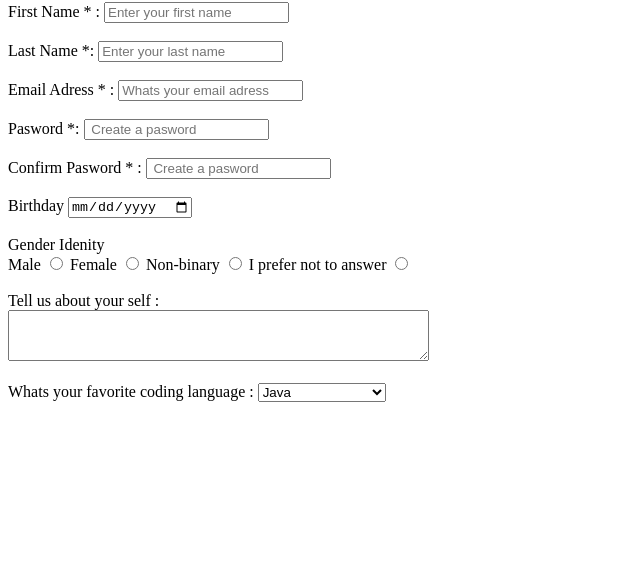
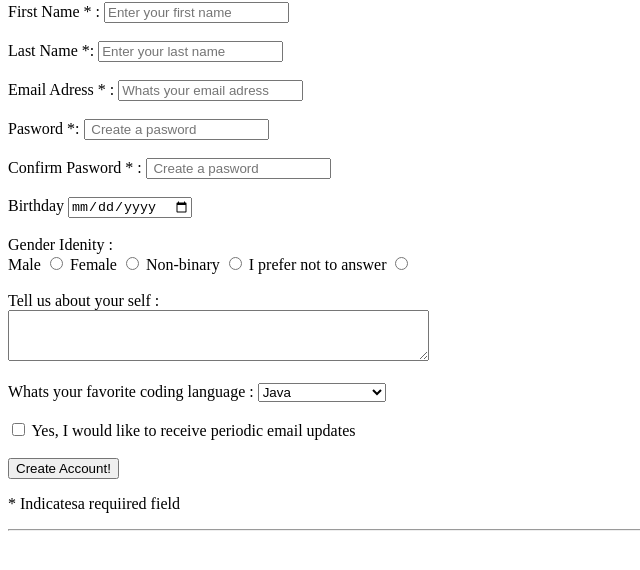
Before and after one commit to Jetmishemoto/Web-Fundamentals-Public, a plain HTML site: page Registration Form/Coggins_Daadoni_HTML_RegistrationForm.html in a window 1280 px wide. Shown: the part 78-648 px from the top of the page, without its empty margins (0-640 px from the left). Drawn offline with Linux system fonts and the light colour scheme.

Commit message:
Finished up form

```diff
--- a/Registration Form/Coggins_Daadoni_HTML_RegistrationForm.html
+++ b/Registration Form/Coggins_Daadoni_HTML_RegistrationForm.html
@@ -9,6 +9,10 @@
 <body>
 
     <h1> Registration Form</h1>
+
+    <form action="#">
+
+
 
     <div>
         <label> First Name * :</label>
@@ -60,7 +64,7 @@
 
 
     <div>
-        <label > Gender Idenity</label>
+        <label > Gender Idenity :</label>
     </div>
 
     <div>
@@ -100,7 +104,22 @@
             <option value="Pears">Pears</option>
         </select>
     </div>
+    <br>
 
+    <div>
+
+    <input type="checkbox" name="accept" id="accept">
+    <label for="accept">Yes, I would like to receive periodic email updates</label>
+
+    </div>
+    <br>
+
+    <div>
+        <input type="submit" value="Create Account!" >
+    </div>
+    <p>* Indicatesa requiired field</p>
+</form>
+    <hr>
 
 
 
```
